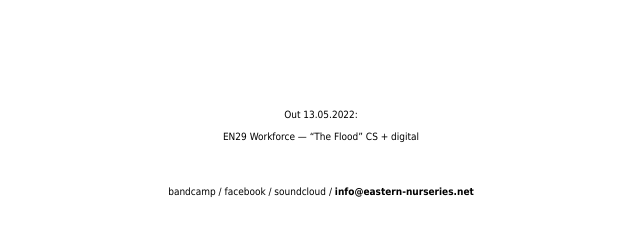
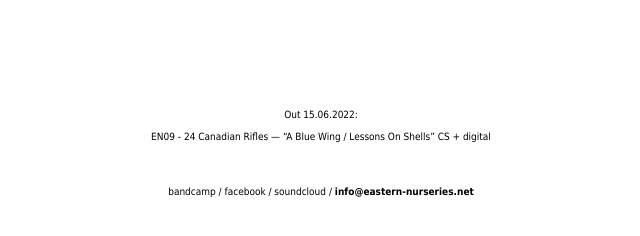
Before and after one commit to aftertheangels69/eastern-nurseries.net, a Jekyll site: the page built from index.md, in a window 1280 px wide. Shown: the part 165-401 px from the top of the page, without its empty margins (319-959 px from the left). Built offline with Jekyll 4.4.1, drawn with Linux system fonts in a browser that asks for light colours; our own code applies the rules of GitHub Pages for plain Markdown files.

Commit message:
Update default.html

```diff
--- a/_layouts/default.html
+++ b/_layouts/default.html
@@ -29,10 +29,10 @@
 <br>
 <br>
 <br>
-Out 13.05.2022:
+Out 15.06.2022:
 <br>
 <br>
-EN29 Workforce — “The Flood” CS + digital <br/>
+EN09 - 24 Canadian Rifles — “A Blue Wing / Lessons On Shells” CS + digital <br/>
 <br>
 <br>
 <br>
```
